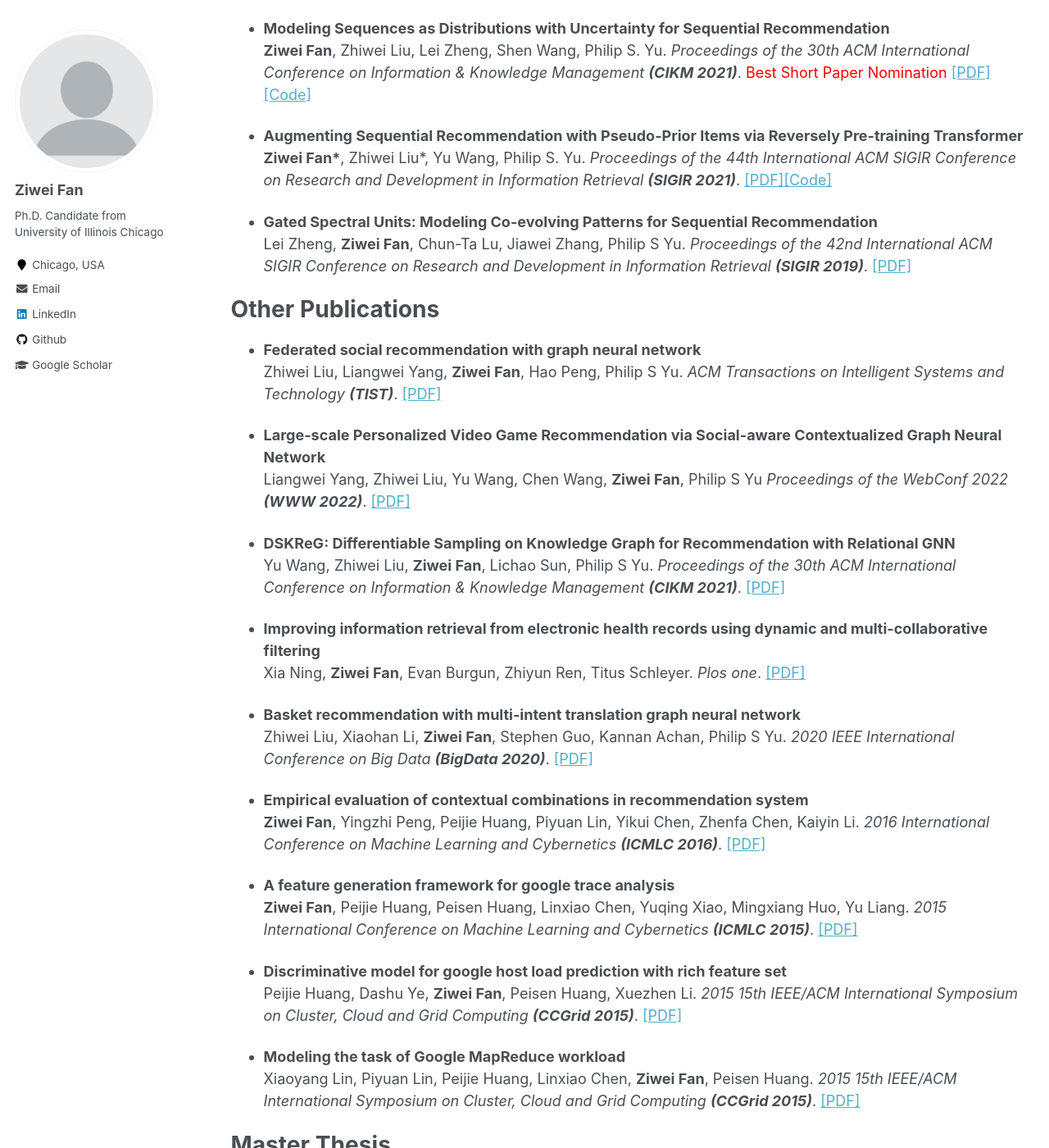
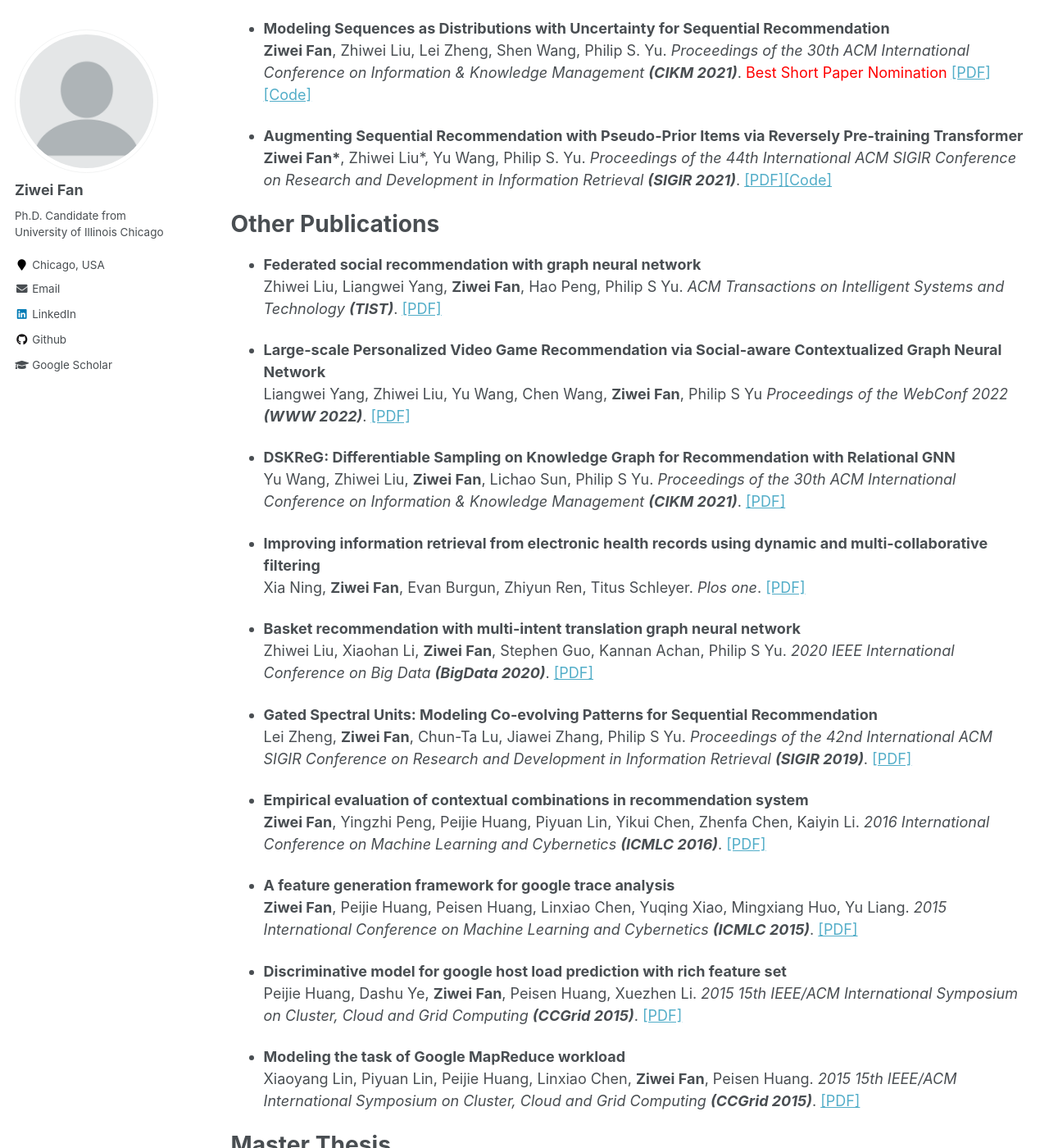
Before and after one commit to ziwei-fan/ziwei-fan.github.io, a Jekyll site: the page built from _pages/publications.md, in a window 1280 px wide and 1400 px high, scrolled down 611 px. Shown: the whole window at 82% size. Built offline with Jekyll 4.4.1, drawn with Linux system fonts in a browser that asks for light colours; part of the change alters nothing that is shown.

```diff
--- a/_pages/publications.md
+++ b/_pages/publications.md
@@ -29,10 +29,6 @@ author_profile: true
 [[PDF]](https://dl.acm.org/doi/pdf/10.1145/3404835.3463036)[[Code]](https://github.com/DyGRec/ASReP)
 
 
-* <b>Gated Spectral Units: Modeling Co-evolving Patterns for Sequential Recommendation</b> <br> Lei Zheng, <b>Ziwei Fan</b>, Chun-Ta Lu, Jiawei Zhang, Philip S Yu. <i>Proceedings of the 42nd International ACM SIGIR Conference on Research and Development in Information Retrieval <b>(SIGIR 2019)</b></i>.
-[[PDF]](https://dl.acm.org/doi/pdf/10.1145/3331184.3331329)
-
-
 # Other Publications
 * <b>Federated social recommendation with graph neural network</b> <br> Zhiwei Liu, Liangwei Yang, <b>Ziwei Fan</b>, Hao Peng, Philip S Yu. <i>ACM Transactions on Intelligent Systems and Technology <b>(TIST)</b></i>.
 [[PDF]](https://arxiv.org/pdf/2111.10778.pdf)
@@ -48,6 +44,10 @@ author_profile: true
 
 * <b>Basket recommendation with multi-intent translation graph neural network</b> <br> Zhiwei Liu, Xiaohan Li, <b>Ziwei Fan</b>, Stephen Guo, Kannan Achan, Philip S Yu.  <i>2020 IEEE International Conference on Big Data <b>(BigData 2020)</b></i>.
 [[PDF]](https://arxiv.org/pdf/2010.11419.pdf)
+
+
+* <b>Gated Spectral Units: Modeling Co-evolving Patterns for Sequential Recommendation</b> <br> Lei Zheng, <b>Ziwei Fan</b>, Chun-Ta Lu, Jiawei Zhang, Philip S Yu. <i>Proceedings of the 42nd International ACM SIGIR Conference on Research and Development in Information Retrieval <b>(SIGIR 2019)</b></i>.
+[[PDF]](https://dl.acm.org/doi/pdf/10.1145/3331184.3331329)
 
 
 * <b>Empirical evaluation of contextual combinations in recommendation system</b> <br> <b>Ziwei Fan</b>, Yingzhi Peng, Peijie Huang, Piyuan Lin, Yikui Chen, Zhenfa Chen, Kaiyin Li. <i>2016 International Conference on Machine Learning and Cybernetics <b>(ICMLC 2016)</b></i>.
```
